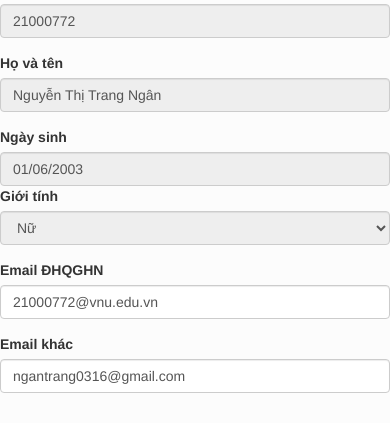
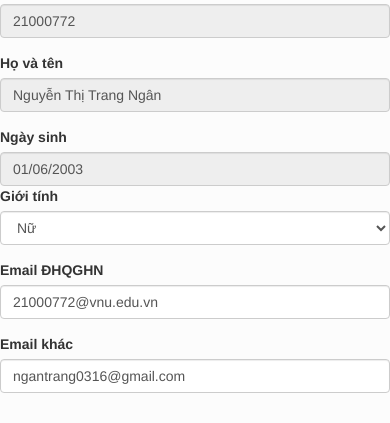
Before and after one commit to NgTrang16/Fe_sytems_managerment, a PHP site: page /profile.php in a window 390 px wide. Shown: the part 1443-1866 px from the top of the page. Run offline with PHP 8.4, Linux system fonts and the light colour scheme.

Commit message:
up
profile

```diff
--- a/css/style.css
+++ b/css/style.css
@@ -219,7 +219,7 @@ th, td {
 
     /* Thu nhỏ khoảng cách dọc của mỗi form-group */
     .form-horizontal .form-group{
-      margin-bottom: -5px;
+      margin-bottom: -200px;
 
   }
   /* Giảm khoảng cách giữa label và control một chút (tùy ý) */
--- a/views/products/profile.php
+++ b/views/products/profile.php
@@ -8,7 +8,7 @@
         <div id="modTitle" class="module-title" style="height:25px; ;">Hồ sơ</div>
         <div class="row row4" style="margin-left:0; width:100%">
             <!-- <table class="tabbox" style=" border:0 ;align:center;" width="100%" cellspacing="0" cellpadding="8" ></table> -->
-                <div class="col-sm-6">
+            <div class="col-sm-8">
                 <form class="form-horizontal">
                     <fieldset>
                         <legend><strong style="font-size: 15px;">Thông tin cá nhân</strong></legend>
@@ -38,12 +38,12 @@
 
                                 <div class="form-group">
                                     <label class="col-sm-4 control-label">Ngày sinh</label>
-                        <div class="col-sm-4">
+                                    <div class="col-sm-3">
                                         <input type="text" class="form-control" value="01/06/2003" disabled>
                                     </div>
                                     <label class="col-sm-2 control-label">Giới tính</label>
-                        <div class="col-sm-2">
-                            <select class="form-control" disabled>
+                                    <div class="col-sm-3">
+                                        <select class="form-control">
                                             <option value="">-- Chọn --</option>
                                             <option value="0">Nam</option>
                                             <option value="1" selected>Nữ</option>
```
Lines whose indentation alone changed are shown as unchanged.
